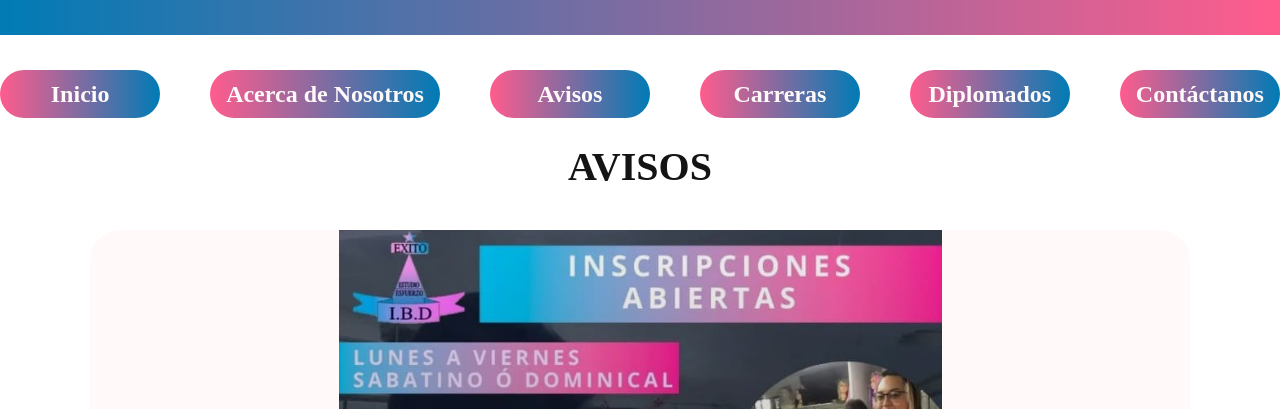
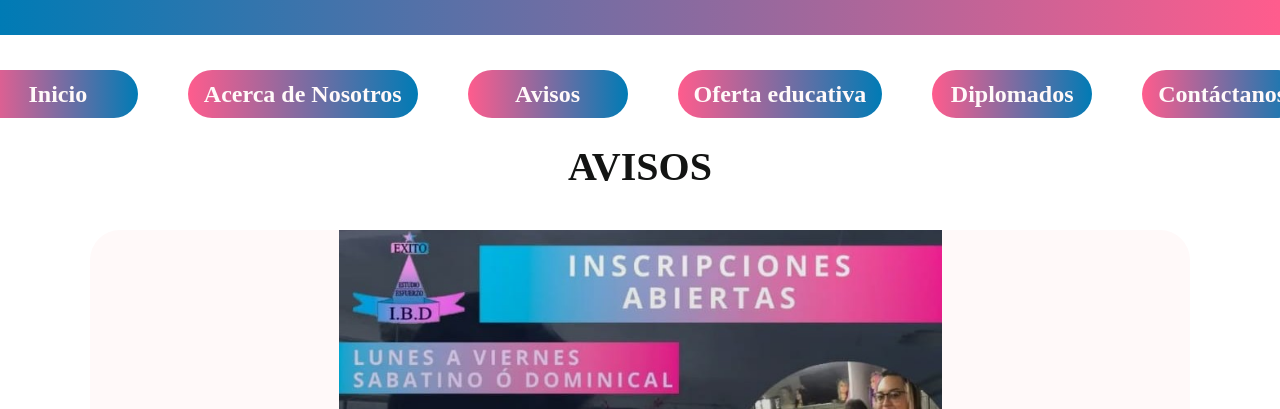
Before and after one commit to INGJonathanArrieta/E.C.CH-2025F, a plain HTML site: page index.html in a window 1280 px wide. Shown: the part 365-774 px from the top of the page. Drawn offline with nearby package versions, Linux system fonts and the light colour scheme.

Commit message:
Update index.html

```diff
--- a/index.html
+++ b/index.html
@@ -35,7 +35,7 @@
             <li><a href="Html/Conocenos.html" class="link" title="Conoce más sobre nosotros">Acerca de Nosotros</a>
             </li>
             <li><a href="Html/Avisos.html" class="link" title="Ver avisos importantes">Avisos</a></li>
-            <li><a href="Html/Carreras.html" class="link" title="Explora nuestras ofertas de carreras">Carreras</a>
+            <li><a href="Html/Carreras.html" class="link" title="Explora nuestras ofertas de carreras">Oferta educativa</a>
             </li>
             <li><a href="Html/Diplomados.html" class="link"
                     title="Explora nuestras ofertas de diplomados">Diplomados</a></li>
@@ -111,7 +111,7 @@
 
     <hr>
 
-    <h1>CARRERAS</h1>
+    <h1>Oferta educativa</h1>
     <section id="container-slider">
 
         <a href="javascript: fntExecuteSlide('prev');" class="arrowPrev" onclick="handleManualSlide('prev')">
```
